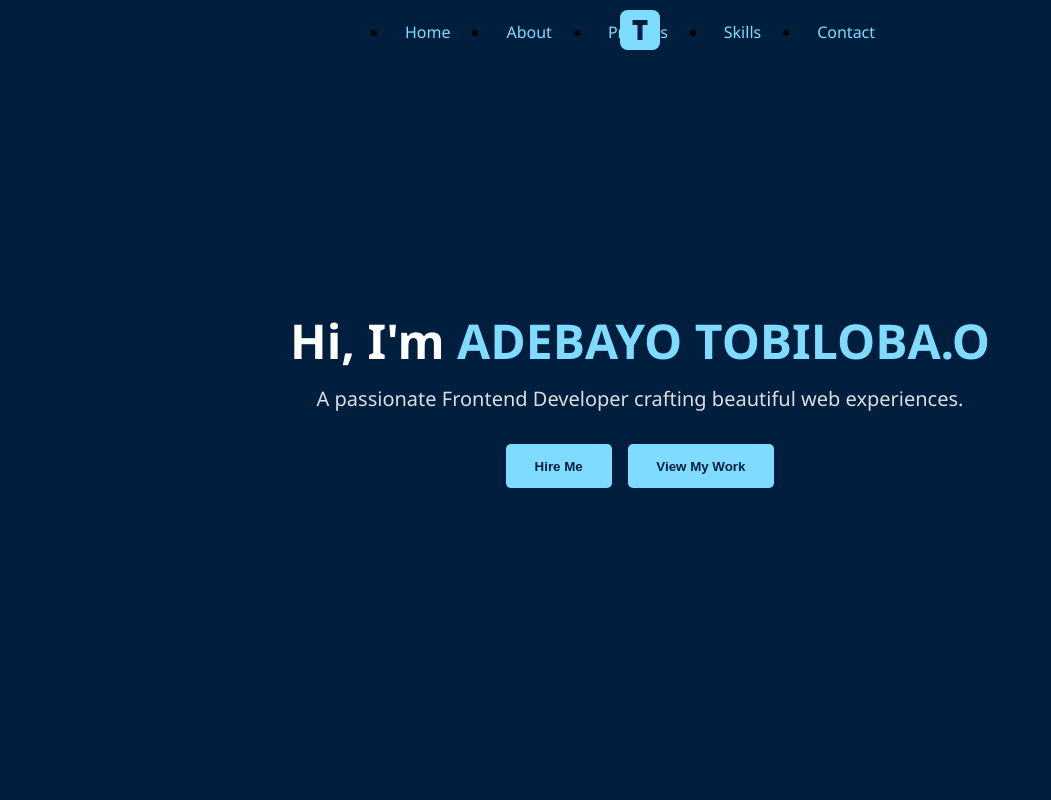
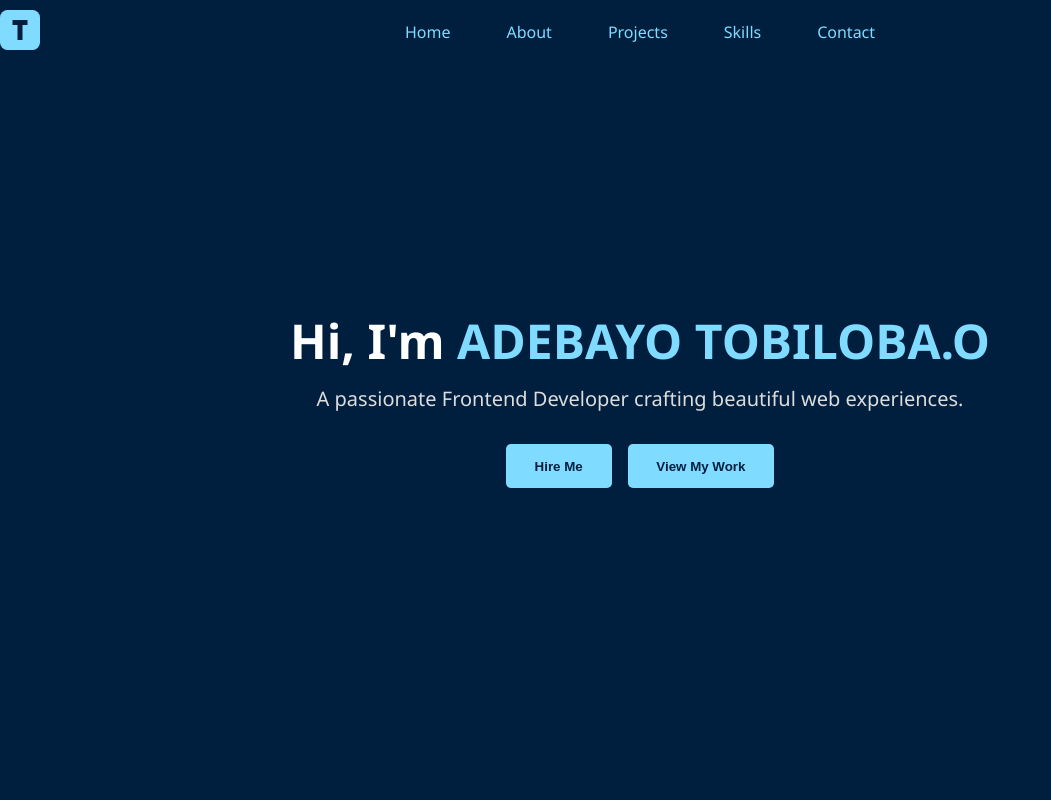
Before and after one commit to iamadclassic/myportfolio, a React (Vite) app: page / in a window 1280 px wide. Shown: the top 800 px of the page, without its empty margins (0-1051 px from the left). Built offline with nearby package versions, Linux system fonts and the light colour scheme.

Commit message:
Update Navbar.jsx

```diff
--- a/src/component/Navbar.jsx
+++ b/src/component/Navbar.jsx
@@ -33,8 +33,15 @@ const Navbar = () => {
     },
     logoWrapper: {
       position: 'absolute',
+      ...(isMobile
+        ? {
             left: '50%',
             transform: 'translateX(-50%)',
+          }
+        : {
+            left: '0',
+            transform: 'none',
+          }),
       zIndex: 1000,
     },
     navLinks: {
@@ -53,11 +60,10 @@ const Navbar = () => {
       alignItems: isMobile ? 'center' : 'unset',
       gap: '1.5rem',
       zIndex: 999,
-  overflowX: 'hidden',  // key to prevent horizontal scroll inside nav
+      overflowX: 'hidden',
       boxSizing: 'border-box',
+      listStyle: 'none', // 🔹 removes bullet points
     },
-
-
     link: {
       color: '#7FDBFF',
       textDecoration: 'none',
@@ -79,14 +85,14 @@ const Navbar = () => {
         ☰
       </button>
 
-      {/* Center: Logo */}
+      {/* Center (mobile) or Left (desktop): Logo */}
       <div style={styles.logoWrapper}>
         <a href="#home" aria-label="Home">
           <LogoT size={40} color="#7FDBFF" />
         </a>
       </div>
 
-      {/* Right: Nav links (only visible on desktop) */}
+      {/* Navigation Links */}
       <ul style={styles.navLinks}>
         <li><a href="#home" style={styles.link}>Home</a></li>
         <li><a href="#about" style={styles.link}>About</a></li>
```
Lines whose indentation alone changed are shown as unchanged.
